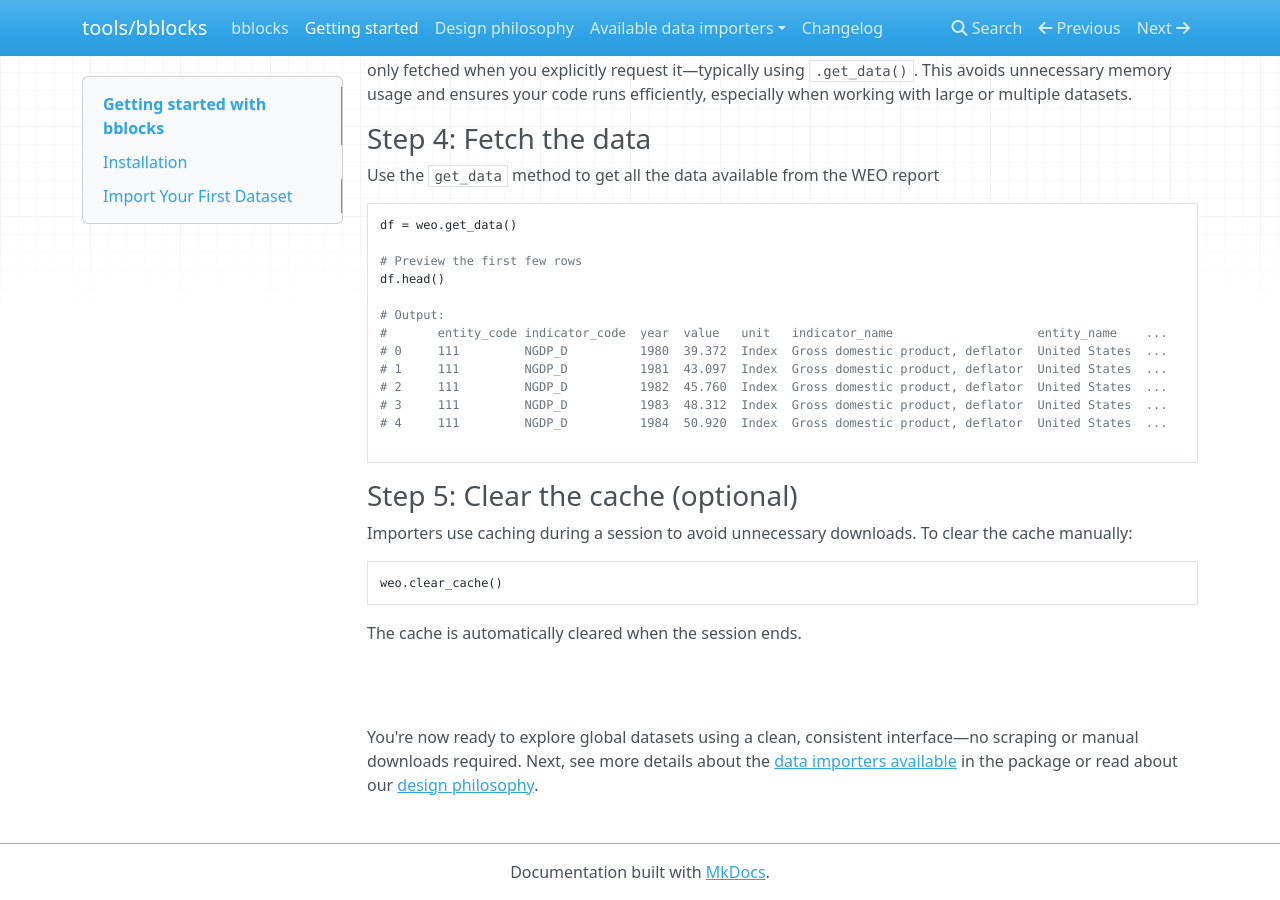
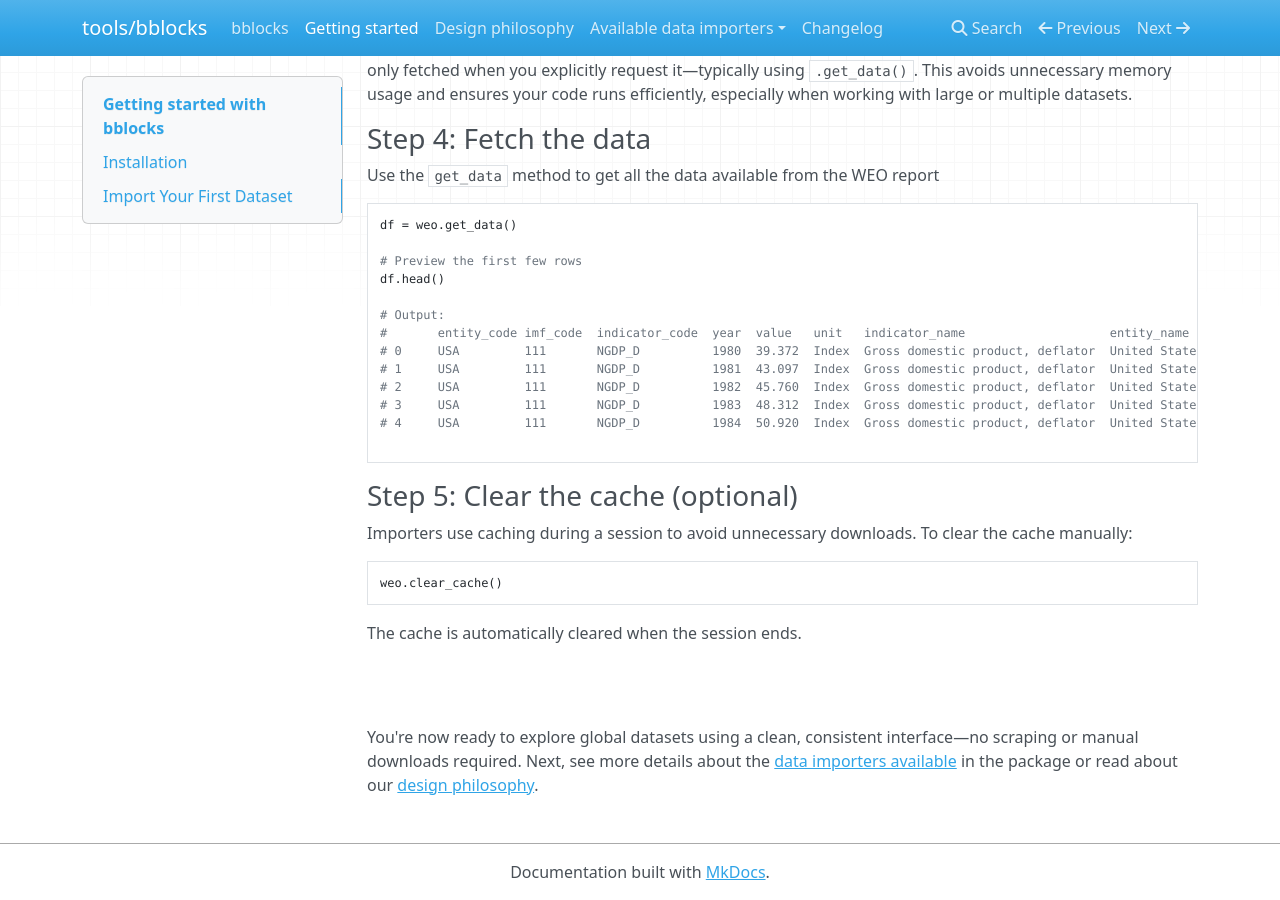
Before and after one commit to ONEcampaign/bblocks, an MkDocs documentation site: the page built from docs/docs/getting-started.md, in a window 1280 px wide and 900 px high, scrolled down 1011 px. Built offline with MkDocs 1.6.1, drawn with Linux system fonts in a browser that asks for light colours; nearby versions of some CDN libraries.

Commit message:
fix: strip DSA footnote markers and correct the 3.0 docs
get_dsa() piped the whole risk_of_debt_distress Series into
__strip_footnote_trailer, which returns non-strings untouched, so live
values such as "In debt distress 5/" survived the clean unchanged.

Also grants contents: read to the release job, limits the live-PyPI
v2-resolvability job to its weekly schedule, and corrects the migration
instructions, the WEO example output and the UNAIDS warning comment.

Co-authored-by: Claude <noreply@anthropic.com>

````diff
--- a/docs/docs/getting-started.md
+++ b/docs/docs/getting-started.md
@@ -62,12 +62,12 @@ df = weo.get_data()
 df.head()
 
 # Output:
-#       entity_code indicator_code  year  value   unit   indicator_name                    entity_name    ...
-# 0     111         NGDP_D          1980  39.372  Index  Gross domestic product, deflator  United States  ...
-# 1     111         NGDP_D          1981  43.097  Index  Gross domestic product, deflator  United States  ...
-# 2     111         NGDP_D          1982  45.760  Index  Gross domestic product, deflator  United States  ...
-# 3     111         NGDP_D          1983  48.312  Index  Gross domestic product, deflator  United States  ...
-# 4     111         NGDP_D          1984  50.920  Index  Gross domestic product, deflator  United States  ...
+#       entity_code imf_code  indicator_code  year  value   unit   indicator_name                    entity_name    ...
+# 0     USA         111       NGDP_D          1980  39.372  Index  Gross domestic product, deflator  United States  ...
+# 1     USA         111       NGDP_D          1981  43.097  Index  Gross domestic product, deflator  United States  ...
+# 2     USA         111       NGDP_D          1982  45.760  Index  Gross domestic product, deflator  United States  ...
+# 3     USA         111       NGDP_D          1983  48.312  Index  Gross domestic product, deflator  United States  ...
+# 4     USA         111       NGDP_D          1984  50.920  Index  Gross domestic product, deflator  United States  ...
 
 ```
 
````
Also changed, not shown: CHANGELOG.md, README.md, 5 other files.
